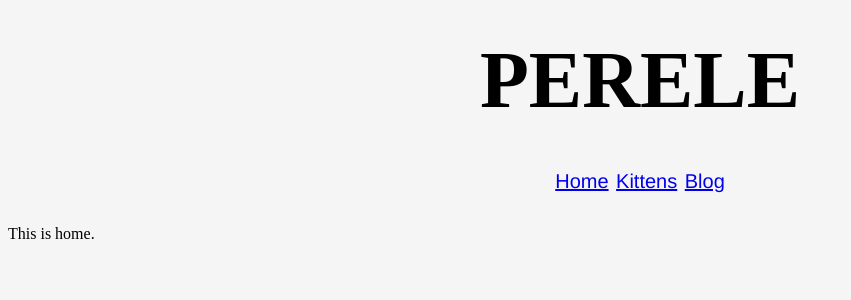
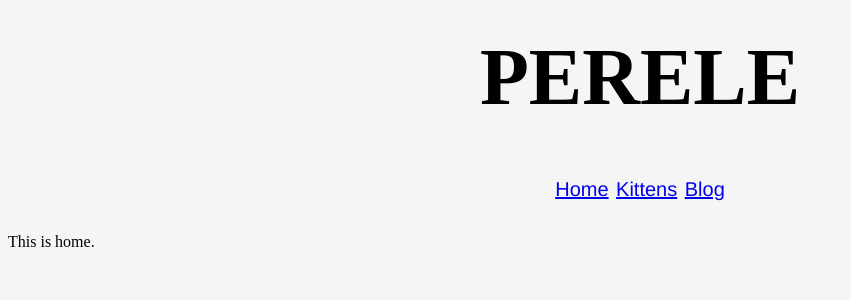
Before and after one commit to Perele/Perele.github.io, a Jekyll site: the page built from index.html, in a window 1280 px wide. Shown: the top 300 px of the page, without its empty margins (0-851 px from the left). Built offline with Jekyll 4.4.1, drawn with Linux system fonts in a browser that asks for light colours.

Commit message:
Update style.css

```diff
--- a/css/style.css
+++ b/css/style.css
@@ -3,8 +3,8 @@ h1 {color: black;
     font-size: 80px;
     text-transform: uppercase;
     text-align: center;
-    margin: 30px;
-    padding: 5px;}
+    margin: 0.2em;
+    padding: 0.2em;}
 h2 {color: black;
     font-size: 30px;
     font-family: Futura;
```
